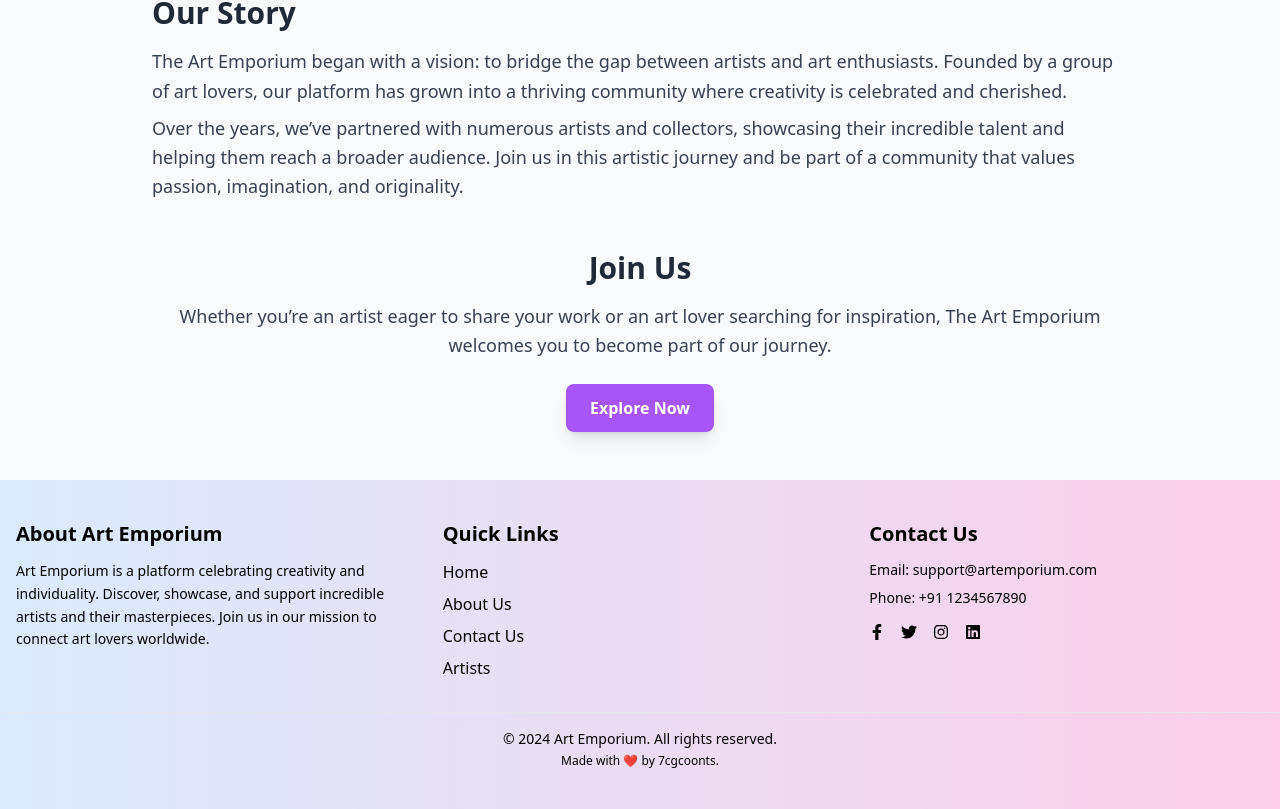
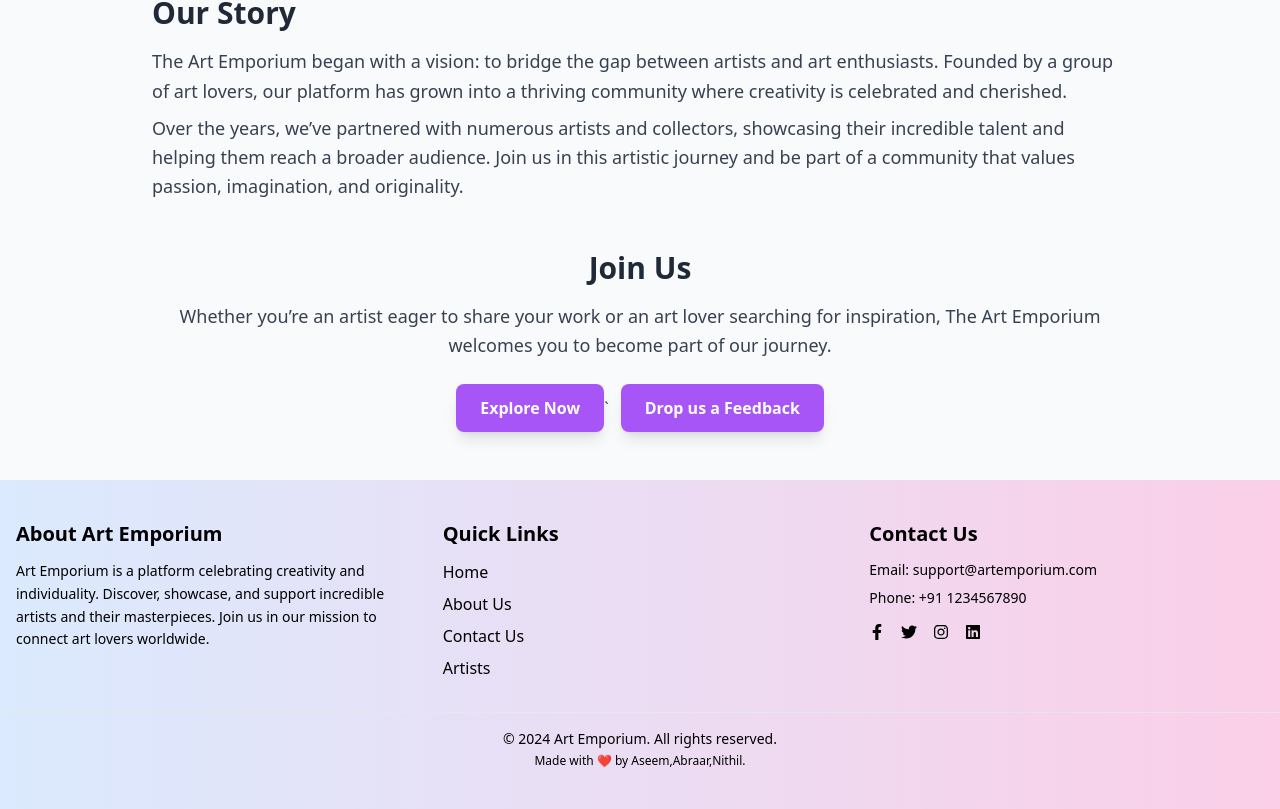
Before and after one commit to 14aseem/wp-project, a Next.js app: page /about in a window 1280 px wide. Shown: the part 1055-1864 px from the top of the page. Built offline with nearby package versions, Linux system fonts and the light colour scheme.

Commit message:
added feedback button

```diff
--- a/src/app/about/page.js
+++ b/src/app/about/page.js
@@ -10,6 +10,11 @@ export default function About() {
   const handleExploreNow = () => {
     router.push("/"); // Navigate to the Home page
   };
+
+  const handleFeedback=()=>{
+    window.location.href = "https://docs.google.com/forms/d/e/1FAIpQLSesgTrgzGg-BbeDBk64EDHmZU2dLKCXG8AxkrKDmdpRXjCtzA/viewform";
+
+  }
 
   return (
     <div className="bg-gray-50 min-h-screen">
@@ -85,7 +90,13 @@ export default function About() {
             className="mt-6 px-6 py-3 bg-purple-500 text-white font-bold rounded-lg shadow-lg hover:bg-purple-600 transition duration-300"
           >
             Explore Now
-          </button>
+          </button>`
+          <button
+            onClick={handleFeedback}
+            className="mt-6 ml-3 px-6 py-3 bg-purple-500 text-white font-bold rounded-lg shadow-lg hover:bg-purple-600 transition duration-300"
+          >
+            Drop us a Feedback
+                </button>
         </section>
       </main>
     <Footer/>
--- a/src/app/components/Footer.js
+++ b/src/app/components/Footer.js
@@ -55,16 +55,16 @@ export default function Footer() {
           </p>
           <p className="text-sm mb-4">Phone: +91 1234567890</p>
           <div className="flex space-x-4">
-            <a href="#" className="hover:text-gray-300">
+            <a href="https://www.facebook.com/" className="hover:text-gray-300">
               <FaFacebookF />
             </a>
-            <a href="#" className="hover:text-gray-300">
+            <a href="https://x.com/?lang=en" className="hover:text-gray-300">
               <FaTwitter />
             </a>
-            <a href="#" className="hover:text-gray-300">
+            <a href="https://www.instagram.com/" className="hover:text-gray-300">
               <FaInstagram />
             </a>
-            <a href="#" className="hover:text-gray-300">
+            <a href="https://in.linkedin.com/" className="hover:text-gray-300">
               <FaLinkedin />
             </a>
           </div>
@@ -74,7 +74,7 @@ export default function Footer() {
       {/* Copyright Section */}
       <div className="mt-8 text-center text-sm border-t border-black-500 pt-4">
         <p>&copy; {new Date().getFullYear()} Art Emporium. All rights reserved.</p>
-        <p className="text-xs mt-1">Made with ❤️ by 7cgcoonts.</p>
+        <p className="text-xs mt-1">Made with ❤️ by Aseem,Abraar,Nithil.</p>
       </div>
     </footer>
   );
```
